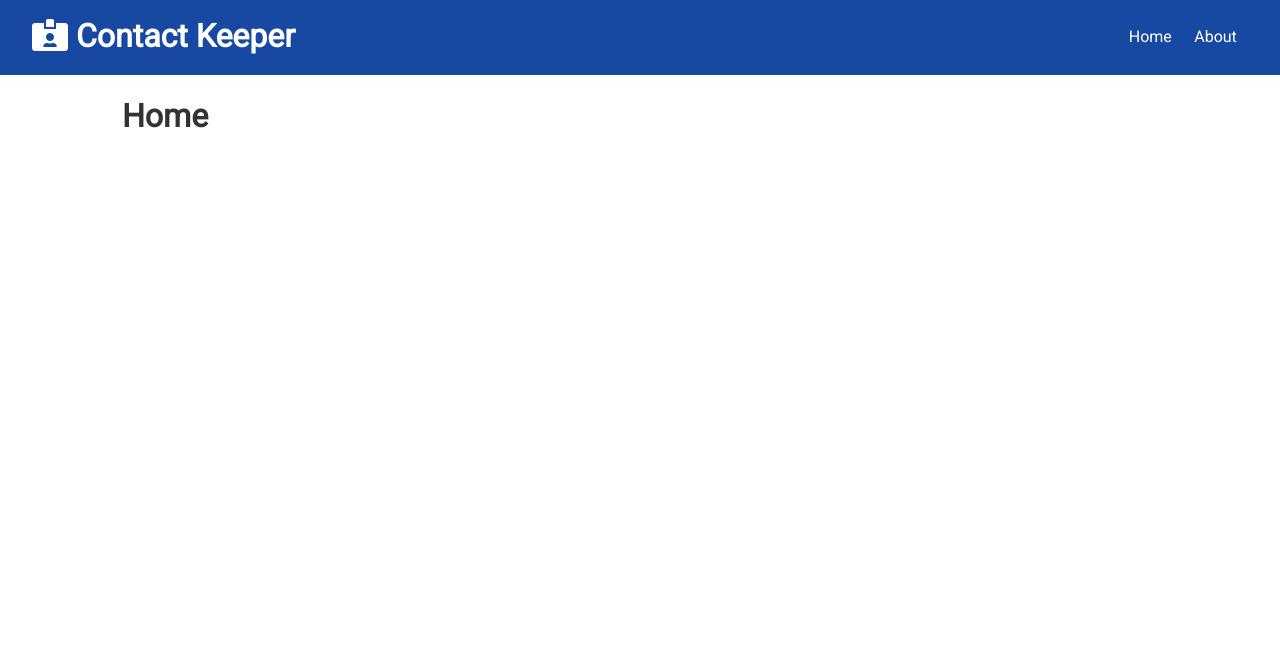
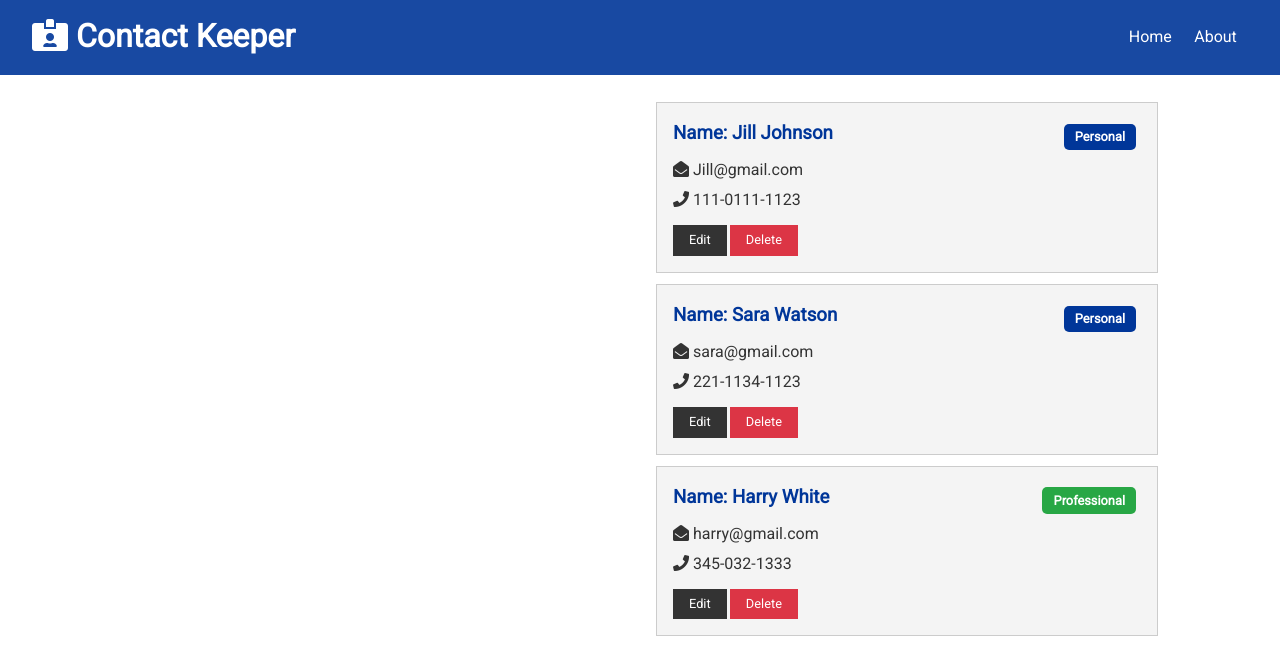
Before and after one commit to andrewtmarvin/react-contact-keeper, a React (Create React App) app in the folder client/: page / in a window 1280 px wide. Shown: the top 658 px of the page. Built offline with nearby package versions, Linux system fonts and the light colour scheme.

Commit message:
set up app level state and created ContactItem component

```diff
--- a/client/src/App.js
+++ b/client/src/App.js
@@ -3,9 +3,11 @@
 import Navbar from "./components/layout/Navbar";
 import Home from "./components/pages/Home";
 import About from "./components/pages/About";
+import ContactState from "./context/contact/ContactState";
 
 function App() {
   return (
+    <ContactState>
       <Router>
         <>
           <Navbar />
@@ -17,6 +19,7 @@
           </div>
         </>
       </Router>
+    </ContactState>
   );
 }
 
--- /dev/null
+++ b/client/src/components/contacts/ContactItem.js
@@ -0,0 +1,44 @@
+import PropTypes from "prop-types";
+
+const ContactItem = ({ contact }) => {
+  const { id, name, email, phone, type } = contact;
+
+  return (
+    <div className='card bg-light'>
+      <h3 className='text-primary text-left'>
+        Name: {name}&nbsp;
+        <span
+          style={{ float: "right", textTransform: "capitalize" }}
+          className={
+            "badge " +
+            (type === "professional" ? "badge-success" : "badge-primary")
+          }
+        >
+          {type}
+        </span>
+      </h3>
+      <ul className='list'>
+        {email && (
+          <li>
+            <i className='fas fa-envelope-open'></i>&nbsp;{email}
+          </li>
+        )}
+        {phone && (
+          <li>
+            <i className='fas fa-phone'></i>&nbsp;{phone}
+          </li>
+        )}
+      </ul>
+      <p>
+        <button className='btn btn-dark btn-sm'>Edit</button>
+        <button className='btn btn-danger btn-sm'>Delete</button>
+      </p>
+    </div>
+  );
+};
+
+ContactItem.propTypes = {
+  contact: PropTypes.object.isRequired,
+};
+
+export default ContactItem;
--- /dev/null
+++ b/client/src/components/contacts/Contacts.js
@@ -0,0 +1,17 @@
+import { useContext } from "react";
+import ContactContext from "../../context/contact/contactContext";
+import ContactItem from "./ContactItem";
+
+const Contacts = () => {
+  const contactContext = useContext(ContactContext);
+  const { contacts } = contactContext;
+  return (
+    <>
+      {contacts.map((contact) => (
+        <ContactItem key={contact.id} contact={contact} />
+      ))}
+    </>
+  );
+};
+
+export default Contacts;
--- a/client/src/components/pages/Home.js
+++ b/client/src/components/pages/Home.js
@@ -1,10 +1,14 @@
 import React from "react";
 import PropTypes from "prop-types";
+import Contacts from "../contacts/Contacts";
 
 const Home = (props) => {
   return (
-    <div>
-      <h1>Home</h1>
+    <div className='grid-2'>
+      <div>{/* ContactForm */}</div>
+      <div>
+        <Contacts />
+      </div>
     </div>
   );
 };
--- /dev/null
+++ b/client/src/context/contact/ContactState.js
@@ -0,0 +1,68 @@
+import React, { useReducer } from "react";
+import uuid from "uuid";
+import ContactContext from "./contactContext";
+import contactReducer from "./contactReducer";
+import {
+  ADD_CONTACT,
+  DELETE_CONTACT,
+  SET_CURRENT,
+  CLEAR_CURRENT,
+  UPDATE_CONTACT,
+  FILTER_CONTACTS,
+  CLEAR_FILTER,
+} from "../types";
+
+const ContactState = (props) => {
+  const initialState = {
+    contacts: [
+      {
+        id: 1,
+        name: "Jill Johnson",
+        email: "Jill@gmail.com",
+        phone: "111-0111-1123",
+        type: "personal",
+      },
+      {
+        id: 2,
+        name: "Sara Watson",
+        email: "sara@gmail.com",
+        phone: "221-1134-1123",
+        type: "personal",
+      },
+      {
+        id: 3,
+        name: "Harry White",
+        email: "harry@gmail.com",
+        phone: "345-032-1333",
+        type: "professional",
+      },
+    ],
+  };
+  const [state, dispatch] = useReducer(contactReducer, initialState);
+
+  // Add Contact
+
+  // Delete Contact
+
+  // Set Current Contact
+
+  // Clear Current Contact
+
+  // Update Contact
+
+  // Filter Contacts
+
+  // Clear Filter
+
+  return (
+    <ContactContext.Provider
+      value={{
+        contacts: state.contacts,
+      }}
+    >
+      {props.children}
+    </ContactContext.Provider>
+  );
+};
+
+export default ContactState;
--- /dev/null
+++ b/client/src/context/contact/contactContext.js
@@ -0,0 +1,5 @@
+import { createContext } from "react";
+
+const contactContext = createContext();
+
+export default contactContext;
--- /dev/null
+++ b/client/src/context/types.js
@@ -0,0 +1,9 @@
+export const ADD_CONTACT = "ADD_CONTACT";
+export const DELETE_CONTACT = "DELETE_CONTACT";
+export const SET_CURRENT = "SET_CURRENT";
+export const CLEAR_CURRENT = "CLEAR_CURRENT";
+export const UPDATE_CONTACT = "UPDATE_CONTACT";
+export const FILTER_CONTACTS = "FILTER_CONTACTS";
+export const CLEAR_FILTER = "CLEAR_FILTER";
+export const SET_ALERT = "SET_ALERT";
+export const REMOVE_ALERT = "REMOVE_ALERT";
```
Also changed, not shown: client/src/App.css (+7 -7 lines), client/src/context/contact/contactReducer.js (added). Lines whose indentation alone changed are shown as unchanged.
